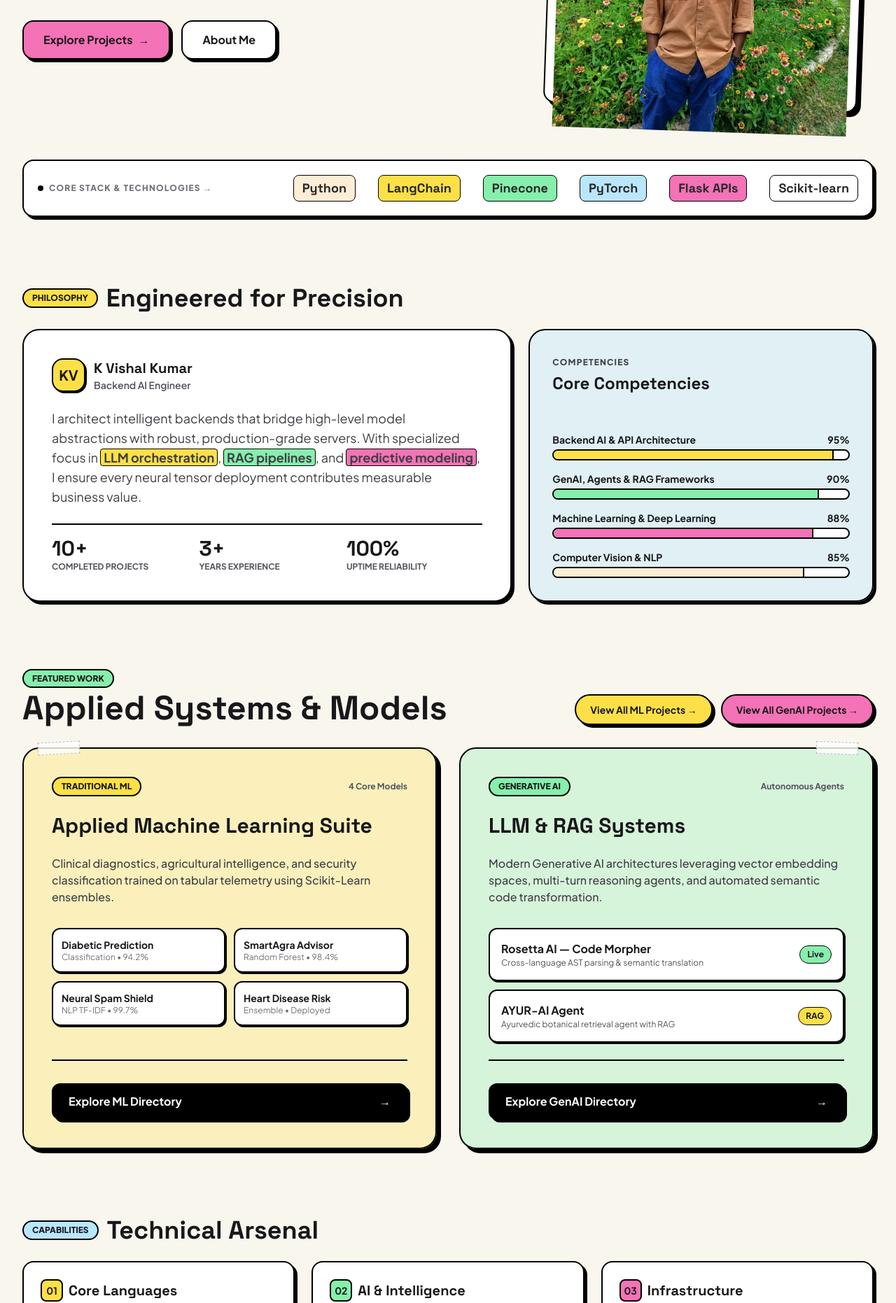
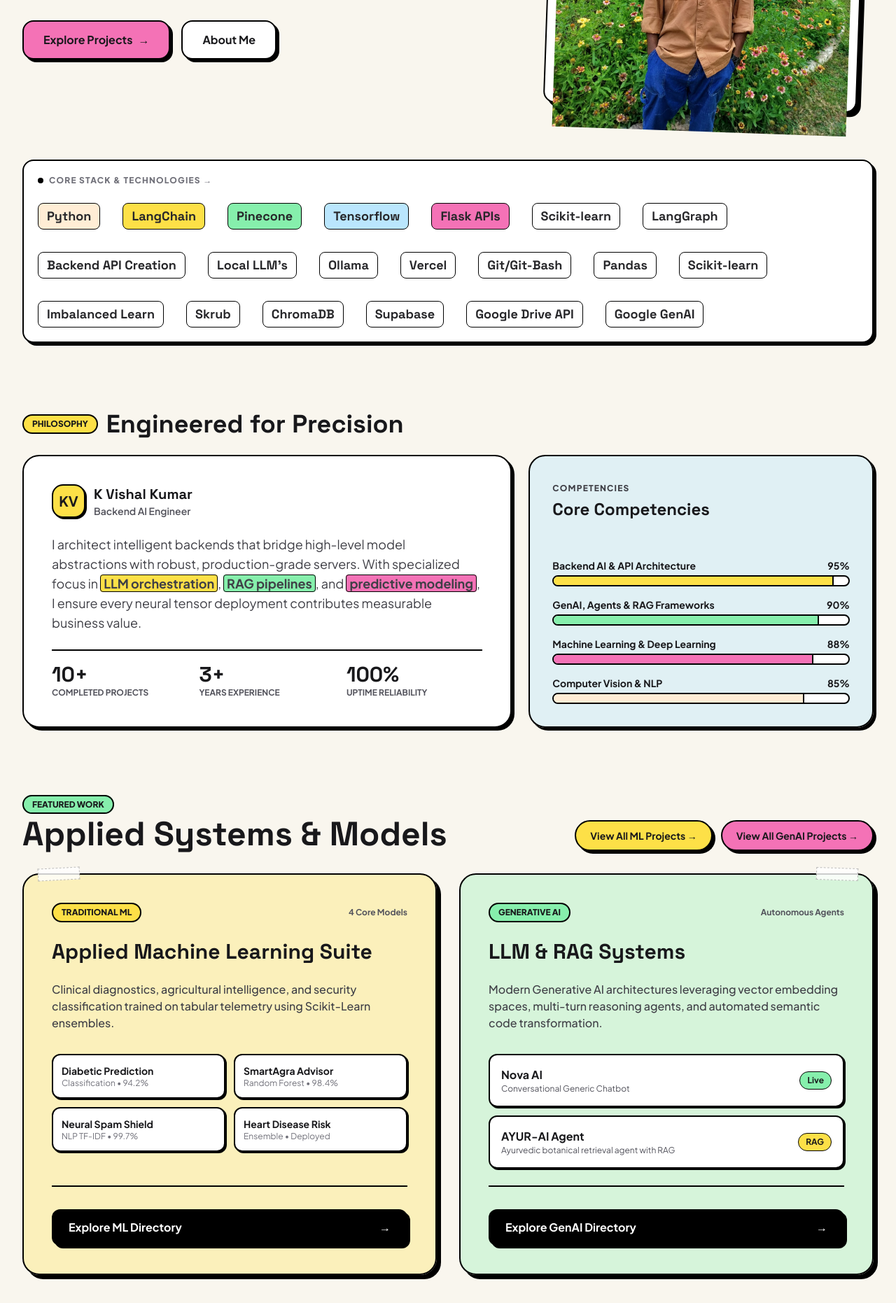
Before and after one commit to kvkdev-ml/KVK_PROFILE, a Flask app: page / in a window 1280 px wide. Shown: the part 576-2438 px from the top of the page at 70% size. Run offline with Flask 3, Linux system fonts and the light colour scheme; some libraries are stand-ins or nearby versions.

Commit message:
Added Skills

```diff
--- a/templates/portfolio.html
+++ b/templates/portfolio.html
@@ -147,7 +147,7 @@
                     <div
                         class="rotate-2 w-full max-w-md h-[540px] bg-white border-2 border-black rounded-2xl p-3 shadow-brutal-lg">
                         <div class="tape-strip"></div>
-                        <img src="{{ url_for('static', filename='me.jpeg') }}">
+                        <img src="{{ url_for('static', filename='me.jpeg') }}" alt="kvk">
                     </div>
                 </div>
             </div>
@@ -163,9 +163,23 @@
                     <span class="px-3 py-1 bg-pastelPeach border border-black rounded-lg">Python</span>
                     <span class="px-3 py-1 bg-pastelYellow border border-black rounded-lg">LangChain</span>
                     <span class="px-3 py-1 bg-pastelMint border border-black rounded-lg">Pinecone</span>
-                    <span class="px-3 py-1 bg-pastelBlue border border-black rounded-lg">PyTorch</span>
+                    <span class="px-3 py-1 bg-pastelBlue border border-black rounded-lg">Tensorflow</span>
                     <span class="px-3 py-1 bg-pastelPink border border-black rounded-lg">Flask APIs</span>
                     <span class="px-3 py-1 bg-white border border-black rounded-lg">Scikit-learn</span>
+                    <span class="px-3 py-1 bg-white border border-black rounded-lg">LangGraph</span>
+                    <span class="px-3 py-1 bg-white border border-black rounded-lg">Backend API Creation</span>
+                    <span class="px-3 py-1 bg-white border border-black rounded-lg">Local LLM's</span>
+                    <span class="px-3 py-1 bg-white border border-black rounded-lg">Ollama</span>
+                    <span class="px-3 py-1 bg-white border border-black rounded-lg">Vercel</span>
+                    <span class="px-3 py-1 bg-white border border-black rounded-lg">Git/Git-Bash</span>
+                    <span class="px-3 py-1 bg-white border border-black rounded-lg">Pandas</span>
+                    <span class="px-3 py-1 bg-white border border-black rounded-lg">Scikit-learn</span>
+                    <span class="px-3 py-1 bg-white border border-black rounded-lg">Imbalanced Learn</span>
+                    <span class="px-3 py-1 bg-white border border-black rounded-lg">Skrub</span>
+                    <span class="px-3 py-1 bg-white border border-black rounded-lg">ChromaDB</span>
+                    <span class="px-3 py-1 bg-white border border-black rounded-lg">Supabase</span>
+                    <span class="px-3 py-1 bg-white border border-black rounded-lg">Google Drive API</span>
+                    <span class="px-3 py-1 bg-white border border-black rounded-lg">Google GenAI</span>
                 </div>
             </div>
         </section>
@@ -351,8 +365,8 @@
                             <div
                                 class="p-4 bg-white border-2 border-black rounded-xl shadow-brutal-sm flex items-center justify-between">
                                 <div>
-                                    <div class="font-bold text-base">Rosetta AI — Code Morpher</div>
-                                    <div class="text-xs text-zinc-600">Cross-language AST parsing & semantic translation
+                                    <div class="font-bold text-base">Nova AI</div>
+                                    <div class="text-xs text-zinc-600">Conversational Generic Chatbot
                                     </div>
                                 </div>
                                 <span
@@ -427,12 +441,24 @@
                         <span
                             class="px-3 py-1 rounded-full bg-cream border-2 border-black text-xs font-bold">OpenCV</span>
                         <span
-                            class="px-3 py-1 rounded-full bg-cream border-2 border-black text-xs font-bold">Pandas</span><span
+                            class="px-3 py-1 rounded-full bg-cream border-2 border-black text-xs font-bold">Pandas</span>
+                        <span
                             class="px-3 py-1 rounded-full bg-cream border-2 border-black text-xs font-bold">ChromaDB</span>
                         <span
                             class="px-3 py-1 rounded-full bg-cream border-2 border-black text-xs font-bold">Skrub</span>
-                        <span
-                            class="px-3 py-1 rounded-full bg-cream border-2 border-black text-xs font-bold">Imbalanced Learn</span>
+                        <span class="px-3 py-1 rounded-full bg-cream border-2 border-black text-xs font-bold">Imbalanced
+                            Learn</span>
+                        <span class="px-3 py-1 rounded-full bg-cream border-2 border-black text-xs font-bold">Imbalanced
+                            Learn</span>
+                        <span class="px-3 py-1 rounded-full bg-cream border-2 border-black text-xs font-bold">Google
+                            API's</span>
+                        <span class="px-3 py-1 rounded-full bg-cream border-2 border-black text-xs font-bold">Google
+                            Drive</span>
+                        <span class="px-3 py-1 rounded-full bg-cream border-2 border-black text-xs font-bold">Google
+                            Calender</span>
+                        <span class="px-3 py-1 rounded-full bg-cream border-2 border-black text-xs font-bold">Google
+                            Email</span>
+
                     </div>
                 </div>
 
```
